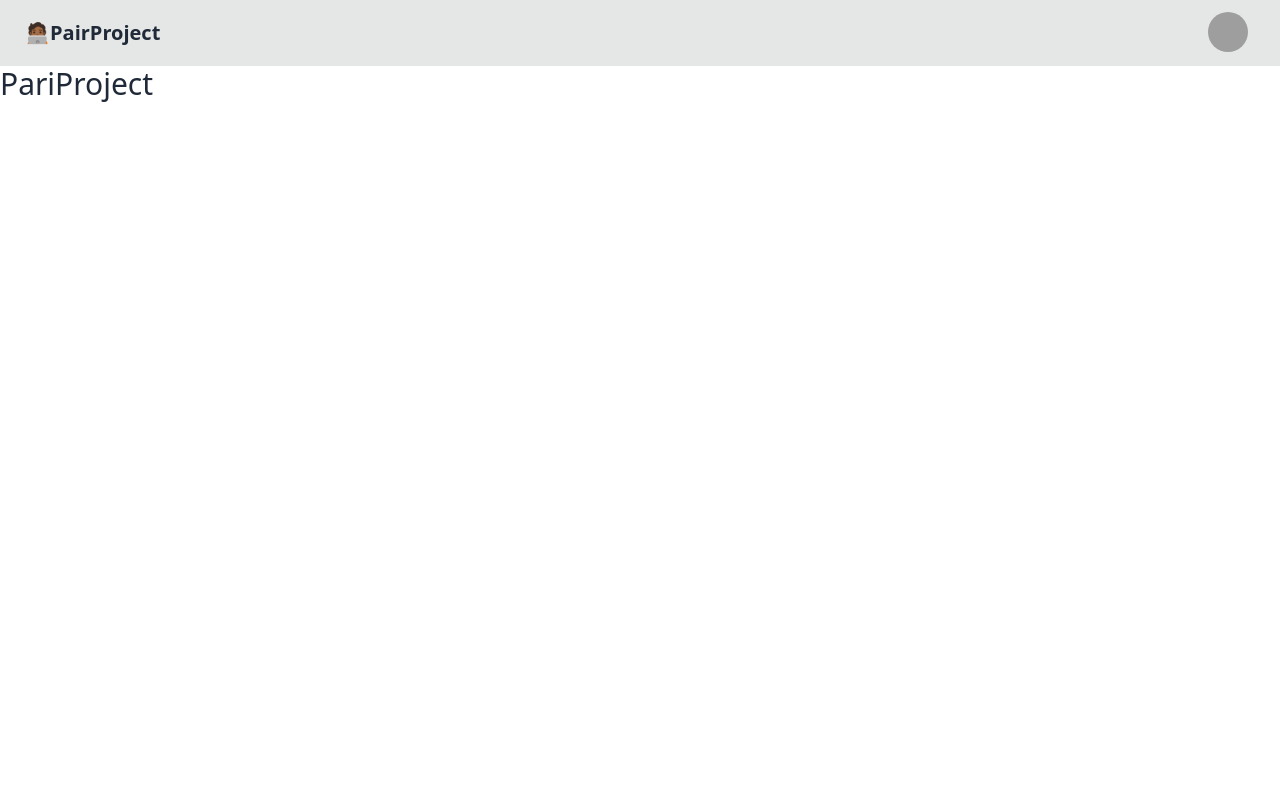
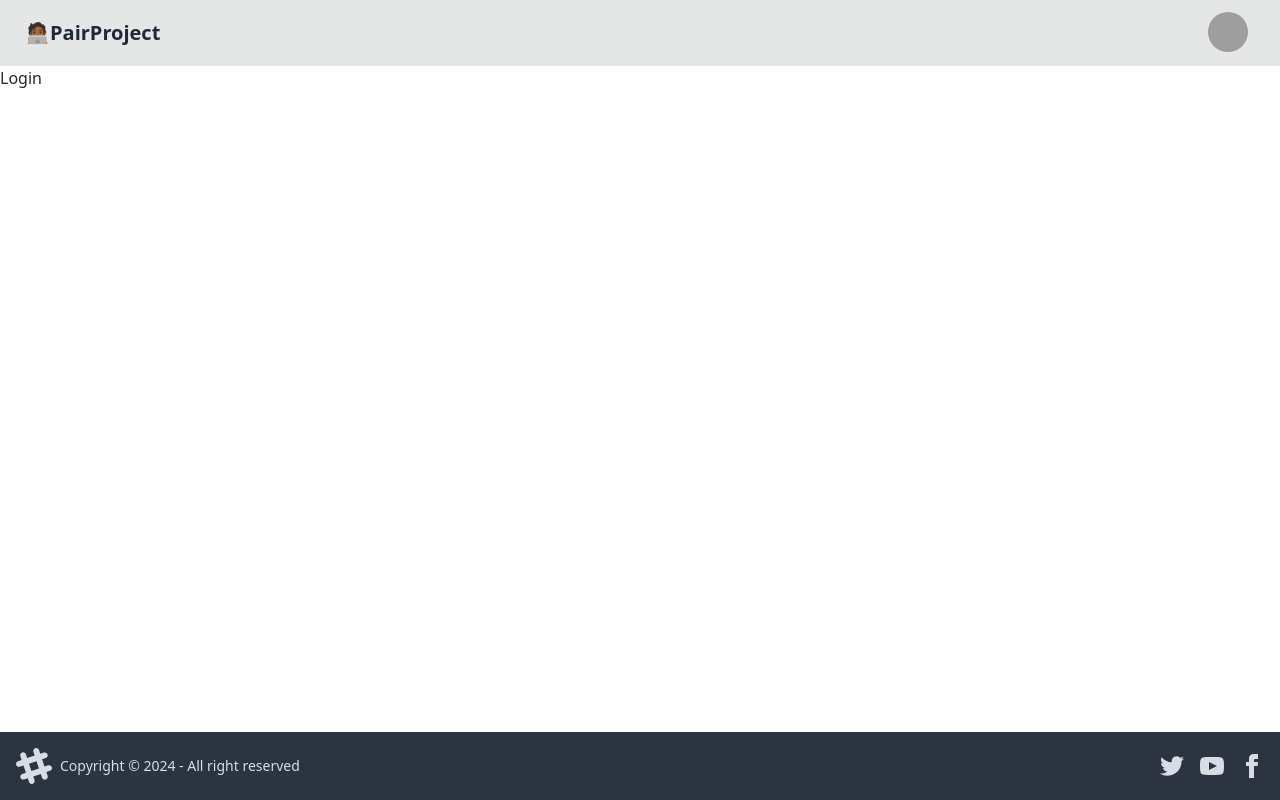
Before and after one commit to suyogit/PairProject-frontend, a React (Vite) app: page /login in a window 1280 px wide. Built offline with nearby package versions, Linux system fonts and the light colour scheme; grey boxes are pictures that could not be loaded.

Commit message:
routing implemented

```diff
--- a/package.json
+++ b/package.json
@@ -11,7 +11,8 @@
   },
   "dependencies": {
     "react": "^18.3.1",
-    "react-dom": "^18.3.1"
+    "react-dom": "^18.3.1",
+    "react-router-dom": "^7.0.1"
   },
   "devDependencies": {
     "@eslint/js": "^9.13.0",
--- a/src/App.jsx
+++ b/src/App.jsx
@@ -1,46 +1,19 @@
+import { BrowserRouter, Routes, Route } from "react-router-dom";
+import Body from "./Body";
+import Login from "./Login";
+import Profile from "./Profile";
+
 function App() {
   return (
     <>
-      <div className="navbar bg-base-300">
-        <div className="flex-1">
-          <a className="btn btn-ghost text-xl">🧑🏾‍💻PairProject</a>
-        </div>
-        <div className="flex-none gap-2">
-          <div className="form-control"></div>
-          <div className="dropdown dropdown-end mx-5">
-            <div
-              tabIndex={0}
-              role="button"
-              className="btn btn-ghost btn-circle avatar"
-            >
-              <div className="w-10 rounded-full">
-                <img
-                  alt="Tailwind CSS Navbar component"
-                  src="https://img.daisyui.com/images/stock/photo-1534528741775-53994a69daeb.webp"
-                />
-              </div>
-            </div>
-            <ul
-              tabIndex={0}
-              className="menu menu-sm dropdown-content bg-base-100 rounded-box z-[1] mt-3 w-52 p-2 shadow"
-            >
-              <li>
-                <a className="justify-between">
-                  Profile
-                  <span className="badge">New</span>
-                </a>
-              </li>
-              <li>
-                <a>Settings</a>
-              </li>
-              <li>
-                <a>Logout</a>
-              </li>
-            </ul>
-          </div>
-        </div>
-      </div>
-      <h1 className="text-3xl">PariProject</h1>
+      <BrowserRouter>
+        <Routes>
+          <Route path="/" element={<Body />}>
+            <Route path="/login" element={<Login />} />
+            <Route path="/profile" element={<Profile />} />
+          </Route>
+        </Routes>
+      </BrowserRouter>
     </>
   );
 }
--- /dev/null
+++ b/src/Body.jsx
@@ -0,0 +1,16 @@
+import React from 'react'
+import Navbar from './Navbar'
+import { Outlet } from 'react-router-dom'
+import Footer from './Footer'
+
+const Body = () => {
+  return (
+    <div>
+        <Navbar/>
+        <Outlet/>
+        <Footer/>
+    </div>
+  )
+}
+
+export default Body
--- /dev/null
+++ b/src/Footer.jsx
@@ -0,0 +1,61 @@
+import React from "react";
+
+const Footer = () => {
+  return (
+    <div>
+      <footer className="footer bg-neutral text-neutral-content items-center p-4 fixed bottom-0">
+        <aside className="grid-flow-col items-center">
+          <svg
+            width="36"
+            height="36"
+            viewBox="0 0 24 24"
+            xmlns="http://www.w3.org/2000/svg"
+            fillRule="evenodd"
+            clipRule="evenodd"
+            className="fill-current"
+          >
+            <path d="M22.672 15.226l-2.432.811.841 2.515c.33 1.019-.209 2.127-1.23 2.456-1.15.325-2.148-.321-2.463-1.226l-.84-2.518-5.013 1.677.84 2.517c.391 1.203-.434 2.542-1.831 2.542-.88 0-1.601-.564-1.86-1.314l-.842-2.516-2.431.809c-1.135.328-2.145-.317-2.463-1.229-.329-1.018.211-2.127 1.231-2.456l2.432-.809-1.621-4.823-2.432.808c-1.355.384-2.558-.59-2.558-1.839 0-.817.509-1.582 1.327-1.846l2.433-.809-.842-2.515c-.33-1.02.211-2.129 1.232-2.458 1.02-.329 2.13.209 2.461 1.229l.842 2.515 5.011-1.677-.839-2.517c-.403-1.238.484-2.553 1.843-2.553.819 0 1.585.509 1.85 1.326l.841 2.517 2.431-.81c1.02-.33 2.131.211 2.461 1.229.332 1.018-.21 2.126-1.23 2.456l-2.433.809 1.622 4.823 2.433-.809c1.242-.401 2.557.484 2.557 1.838 0 .819-.51 1.583-1.328 1.847m-8.992-6.428l-5.01 1.675 1.619 4.828 5.011-1.674-1.62-4.829z"></path>
+          </svg>
+          <p>Copyright © {new Date().getFullYear()} - All right reserved</p>
+        </aside>
+        <nav className="grid-flow-col gap-4 md:place-self-center md:justify-self-end">
+          <a>
+            <svg
+              xmlns="http://www.w3.org/2000/svg"
+              width="24"
+              height="24"
+              viewBox="0 0 24 24"
+              className="fill-current"
+            >
+              <path d="M24 4.557c-.883.392-1.832.656-2.828.775 1.017-.609 1.798-1.574 2.165-2.724-.951.564-2.005.974-3.127 1.195-.897-.957-2.178-1.555-3.594-1.555-3.179 0-5.515 2.966-4.797 6.045-4.091-.205-7.719-2.165-10.148-5.144-1.29 2.213-.669 5.108 1.523 6.574-.806-.026-1.566-.247-2.229-.616-.054 2.281 1.581 4.415 3.949 4.89-.693.188-1.452.232-2.224.084.626 1.956 2.444 3.379 4.6 3.419-2.07 1.623-4.678 2.348-7.29 2.04 2.179 1.397 4.768 2.212 7.548 2.212 9.142 0 14.307-7.721 13.995-14.646.962-.695 1.797-1.562 2.457-2.549z"></path>
+            </svg>
+          </a>
+          <a>
+            <svg
+              xmlns="http://www.w3.org/2000/svg"
+              width="24"
+              height="24"
+              viewBox="0 0 24 24"
+              className="fill-current"
+            >
+              <path d="M19.615 3.184c-3.604-.246-11.631-.245-15.23 0-3.897.266-4.356 2.62-4.385 8.816.029 6.185.484 8.549 4.385 8.816 3.6.245 11.626.246 15.23 0 3.897-.266 4.356-2.62 4.385-8.816-.029-6.185-.484-8.549-4.385-8.816zm-10.615 12.816v-8l8 3.993-8 4.007z"></path>
+            </svg>
+          </a>
+          <a>
+            <svg
+              xmlns="http://www.w3.org/2000/svg"
+              width="24"
+              height="24"
+              viewBox="0 0 24 24"
+              className="fill-current"
+            >
+              <path d="M9 8h-3v4h3v12h5v-12h3.642l.358-4h-4v-1.667c0-.955.192-1.333 1.115-1.333h2.885v-5h-3.808c-3.596 0-5.192 1.583-5.192 4.615v3.385z"></path>
+            </svg>
+          </a>
+        </nav>
+      </footer>
+    </div>
+  );
+};
+
+export default Footer;
--- /dev/null
+++ b/src/Login.jsx
@@ -0,0 +1,9 @@
+import React from 'react'
+
+const Login = () => {
+  return (
+    <div>Login</div>
+  )
+}
+
+export default Login
--- /dev/null
+++ b/src/Navbar.jsx
@@ -0,0 +1,47 @@
+import React from "react";
+
+const Navbar = () => {
+  return (
+    <div className="navbar bg-base-300">
+      <div className="flex-1">
+        <a className="btn btn-ghost text-xl">🧑🏾‍💻PairProject</a>
+      </div>
+      <div className="flex-none gap-2">
+        <div className="form-control"></div>
+        <div className="dropdown dropdown-end mx-5">
+          <div
+            tabIndex={0}
+            role="button"
+            className="btn btn-ghost btn-circle avatar"
+          >
+            <div className="w-10 rounded-full">
+              <img
+                alt="Tailwind CSS Navbar component"
+                src="https://img.daisyui.com/images/stock/photo-1534528741775-53994a69daeb.webp"
+              />
+            </div>
+          </div>
+          <ul
+            tabIndex={0}
+            className="menu menu-sm dropdown-content bg-base-100 rounded-box z-[1] mt-3 w-52 p-2 shadow"
+          >
+            <li>
+              <a className="justify-between">
+                Profile
+                <span className="badge">New</span>
+              </a>
+            </li>
+            <li>
+              <a>Settings</a>
+            </li>
+            <li>
+              <a>Logout</a>
+            </li>
+          </ul>
+        </div>
+      </div>
+    </div>
+  );
+};
+
+export default Navbar;
--- /dev/null
+++ b/src/Profile.jsx
@@ -0,0 +1,9 @@
+import React from 'react'
+
+const Profile = () => {
+  return (
+    <div>Profile</div>
+  )
+}
+
+export default Profile
```
Also changed, not shown: 1 other file (tests, documents, lock files or other folders).
